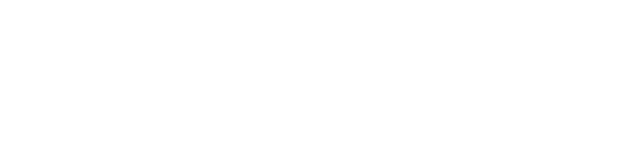
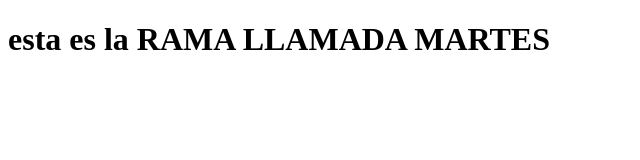
Before and after one commit to ganodermma/Versiones, a plain HTML site: page index.html in a window 1280 px wide. Shown: the whole page, without its empty margins (0-640 px from the left). Drawn offline with Linux system fonts and the light colour scheme.

Commit message:
pruebas en la rama martes

```diff
--- a/index.html
+++ b/index.html
@@ -5,6 +5,6 @@
 		<meta charset="utf-8">
 	</head>
 		<body>
-
+			<h1>esta es la RAMA LLAMADA MARTES</h1>
 		</body>
 </html>
```
